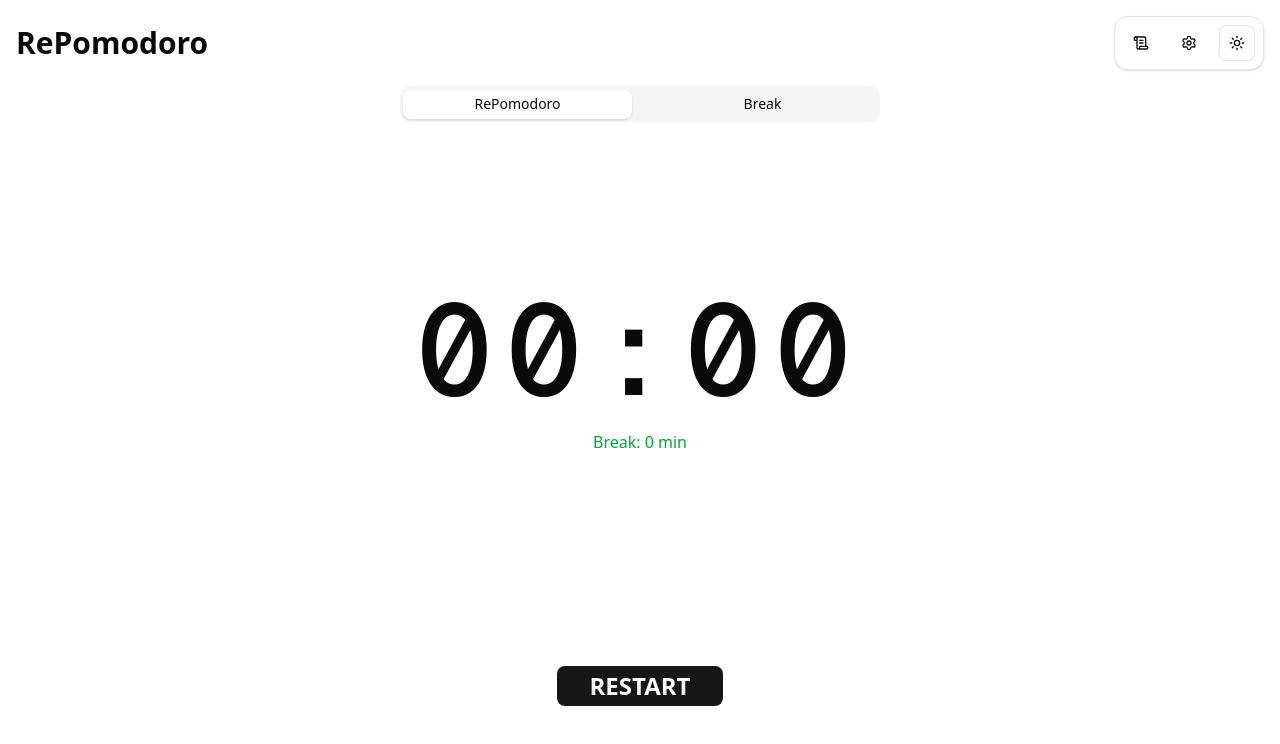
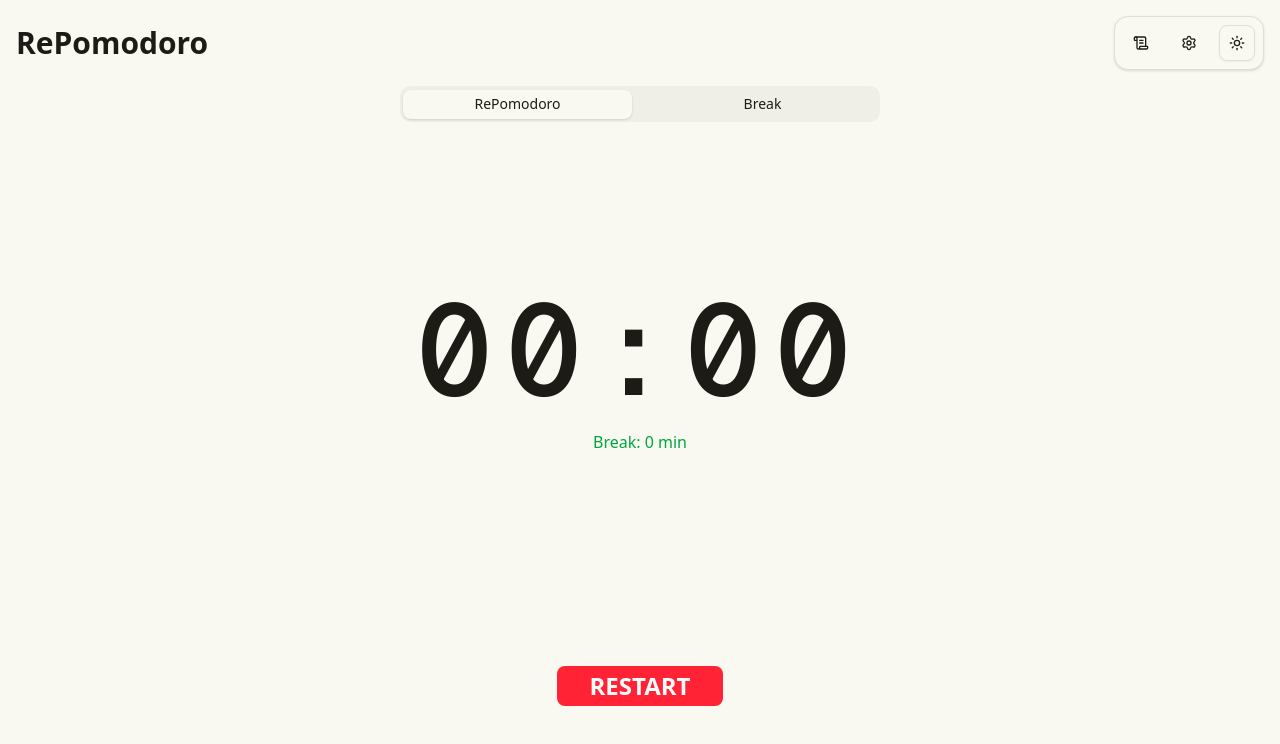
Before and after one commit to Gilbert-Dev17/RePomodoro, a Next.js app: page / in a window 1280 px wide. Shown: the top 744 px of the page. Built offline with nearby package versions, Linux system fonts and the light colour scheme.

Commit message:
deleted: Clock.mp3 sound as a bit too loud

```diff
--- a/components/custom/CustomTabs.tsx
+++ b/components/custom/CustomTabs.tsx
@@ -15,7 +15,6 @@
 const CustomTabs = () => {
   const mode = useSettingsStore((state) => state.mode)
   const [selectedTab, setSelectedTab] = useState('focus')
-  const {isRunning} = useTimerStore()
 
   useEffect(() => {
     if (mode !== 'classic' && selectedTab === 'long') {
--- a/components/timers/TimerDisplay.tsx
+++ b/components/timers/TimerDisplay.tsx
@@ -7,7 +7,8 @@
 
 const TimerDisplay = () => {
   const { timeLeft } = useTimerStore();
-  const mode = useSettingsStore((state) => state.mode); // ✅ fresh mode from settings
+  const {shortBreak, longBreak} = useSettingsStore();
+  const mode = useSettingsStore((state) => state.mode);
   const [mounted, setMounted] = useState(false);
 
   useEffect(() => {
--- a/public/styles/globals.css
+++ b/public/styles/globals.css
@@ -49,72 +49,104 @@
 
 :root {
   --radius: 0.625rem;
-  --background: oklch(1 0 0);
-  --foreground: oklch(0.145 0 0);
-  --card: oklch(1 0 0);
-  --card-foreground: oklch(0.145 0 0);
-  --popover: oklch(1 0 0);
-  --popover-foreground: oklch(0.145 0 0);
-  --primary: oklch(0.205 0 0);
-  --primary-foreground: oklch(0.985 0 0);
-  --secondary: oklch(0.97 0 0);
-  --secondary-foreground: oklch(0.205 0 0);
-  --muted: oklch(0.97 0 0);
-  --muted-foreground: oklch(0.556 0 0);
-  --accent: oklch(0.97 0 0);
-  --accent-foreground: oklch(0.205 0 0);
-  --destructive: oklch(0.577 0.245 27.325);
-  --border: oklch(0.922 0 0);
-  --input: oklch(0.922 0 0);
-  --ring: oklch(0.708 0 0);
-  --chart-1: oklch(0.646 0.222 41.116);
-  --chart-2: oklch(0.6 0.118 184.704);
-  --chart-3: oklch(0.398 0.07 227.392);
-  --chart-4: oklch(0.828 0.189 84.429);
-  --chart-5: oklch(0.769 0.188 70.08);
-  --sidebar: oklch(0.985 0 0);
-  --sidebar-foreground: oklch(0.145 0 0);
-  --sidebar-primary: oklch(0.205 0 0);
-  --sidebar-primary-foreground: oklch(0.985 0 0);
-  --sidebar-accent: oklch(0.97 0 0);
-  --sidebar-accent-foreground: oklch(0.205 0 0);
-  --sidebar-border: oklch(0.922 0 0);
-  --sidebar-ring: oklch(0.708 0 0);
+
+  /* Base */
+  --background: oklch(0.98 0.01 95); /* soft warm white */
+  --foreground: oklch(0.22 0.01 95); /* near black, slightly warm */
+
+  /* Surfaces */
+  --card: oklch(0.98 0.01 95);
+  --card-foreground: var(--foreground);
+  --popover: var(--card);
+  --popover-foreground: var(--foreground);
+
+  /* Primary (Pomodoro red) */
+  --primary: oklch(0.65 0.25 25);  /* warm red */
+  --primary-foreground: oklch(0.99 0 95);
+
+  /* Secondary (soft beige/gray) */
+  --secondary: oklch(0.92 0.02 95);
+  --secondary-foreground: var(--foreground);
+
+  /* Muted (subtle text / borders) */
+  --muted: oklch(0.95 0.01 95);
+  --muted-foreground: oklch(0.55 0.01 95);
+
+  /* Accents (gentle highlight, not distracting) */
+  --accent: oklch(0.92 0.02 95);
+  --accent-foreground: var(--foreground);
+
+  /* Destructive (same as primary but deeper) */
+  --destructive: oklch(0.55 0.25 25);
+  --destructive-foreground: oklch(0.99 0 95);
+
+  /* Borders / Inputs / Rings */
+  --border: oklch(0.9 0.01 95);
+  --input: oklch(0.9 0.01 95);
+  --ring: var(--primary);
+
+  /* Charts (keep cohesive + muted) */
+  --chart-1: var(--primary);              /* red */
+  --chart-2: oklch(0.65 0.18 240);        /* soft blue */
+  --chart-3: oklch(0.72 0.12 150);        /* muted green */
+  --chart-4: oklch(0.88 0.08 95);         /* beige */
+  --chart-5: oklch(0.5 0.03 95);          /* dark gray */
+
+  /* Sidebar */
+  --sidebar: var(--card);
+  --sidebar-foreground: var(--foreground);
+  --sidebar-primary: var(--primary);
+  --sidebar-primary-foreground: var(--primary-foreground);
+  --sidebar-accent: var(--accent);
+  --sidebar-accent-foreground: var(--accent-foreground);
+  --sidebar-border: var(--border);
+  --sidebar-ring: var(--ring);
 }
 
 .dark {
-  --background: oklch(0.145 0 0);
-  --foreground: oklch(0.985 0 0);
-  --card: oklch(0.205 0 0);
-  --card-foreground: oklch(0.985 0 0);
-  --popover: oklch(0.205 0 0);
-  --popover-foreground: oklch(0.985 0 0);
-  --primary: oklch(0.922 0 0);
-  --primary-foreground: oklch(0.205 0 0);
-  --secondary: oklch(0.269 0 0);
-  --secondary-foreground: oklch(0.985 0 0);
-  --muted: oklch(0.269 0 0);
-  --muted-foreground: oklch(0.708 0 0);
-  --accent: oklch(0.269 0 0);
-  --accent-foreground: oklch(0.985 0 0);
-  --destructive: oklch(0.704 0.191 22.216);
-  --border: oklch(1 0 0 / 10%);
-  --input: oklch(1 0 0 / 15%);
-  --ring: oklch(0.556 0 0);
-  --chart-1: oklch(0.488 0.243 264.376);
-  --chart-2: oklch(0.696 0.17 162.48);
-  --chart-3: oklch(0.769 0.188 70.08);
-  --chart-4: oklch(0.627 0.265 303.9);
-  --chart-5: oklch(0.645 0.246 16.439);
-  --sidebar: oklch(0.205 0 0);
-  --sidebar-foreground: oklch(0.985 0 0);
-  --sidebar-primary: oklch(0.488 0.243 264.376);
-  --sidebar-primary-foreground: oklch(0.985 0 0);
-  --sidebar-accent: oklch(0.269 0 0);
-  --sidebar-accent-foreground: oklch(0.985 0 0);
-  --sidebar-border: oklch(1 0 0 / 10%);
-  --sidebar-ring: oklch(0.556 0 0);
+  --background: oklch(0.16 0.01 95); /* near-black but warm */
+  --foreground: oklch(0.95 0.01 95); /* soft white */
+
+  --card: oklch(0.2 0.01 95);
+  --card-foreground: var(--foreground);
+  --popover: var(--card);
+  --popover-foreground: var(--foreground);
+
+  --primary: oklch(0.65 0.25 25); /* same Pomodoro red */
+  --primary-foreground: oklch(0.99 0 95);
+
+  --secondary: oklch(0.24 0.01 95); /* muted gray */
+  --secondary-foreground: var(--foreground);
+
+  --muted: oklch(0.24 0.01 95);
+  --muted-foreground: oklch(0.7 0.01 95);
+
+  --accent: oklch(0.24 0.01 95);
+  --accent-foreground: var(--foreground);
+
+  --destructive: oklch(0.55 0.25 25);
+  --destructive-foreground: oklch(0.99 0 95);
+
+  --border: oklch(0.3 0.01 95);
+  --input: oklch(0.3 0.01 95);
+  --ring: var(--primary);
+
+  --chart-1: var(--primary);
+  --chart-2: oklch(0.65 0.18 240);
+  --chart-3: oklch(0.72 0.12 150);
+  --chart-4: oklch(0.88 0.08 95);
+  --chart-5: oklch(0.5 0.03 95);
+
+  --sidebar: var(--card);
+  --sidebar-foreground: var(--foreground);
+  --sidebar-primary: var(--primary);
+  --sidebar-primary-foreground: var(--primary-foreground);
+  --sidebar-accent: var(--accent);
+  --sidebar-accent-foreground: var(--accent-foreground);
+  --sidebar-border: var(--border);
+  --sidebar-ring: var(--ring);
 }
+
 
 @layer base {
   * {
--- a/sounds-libary/soundManager.ts
+++ b/sounds-libary/soundManager.ts
@@ -8,7 +8,7 @@
 
 const availableSounds: Sound[] = [
   { name: 'Alarm', file: '/sounds/Alarm.mp3' },
-  { name: 'Clock', file: '/sounds/Clock.mp3' },
+  // { name: 'Clock', file: '/sounds/Clock.mp3' },
 ];
 
 type SoundManagerState = {
```
Also changed, not shown: 1 other file (tests, documents, lock files or other folders).
